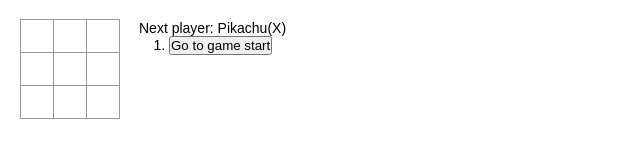
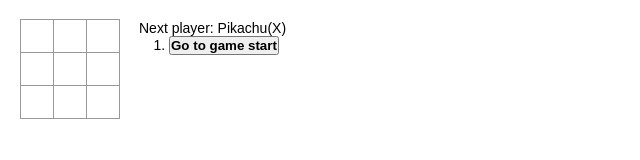
Before and after one commit to Pika0546/WEBNC_btcn1, a React (Create React App) app: page / in a window 1280 px wide. Shown: the top 160 px of the page, without its empty margins (0-640 px from the left). Built offline with nearby package versions, Linux system fonts and the light colour scheme.

Commit message:
show winner info

```diff
--- a/src/App.js
+++ b/src/App.js
@@ -70,14 +70,20 @@ export default class App extends Component {
 	}
 
 	render() {
-		const { board, players, turn, moves } = this.state;
-		const status = calculateWinner(board) ? "Winner": "Next player";
+		const { board, players, turn, moves, displayMoves } = this.state;
+		const winSquares = calculateWinner(board);
+		const status = winSquares ? "Winner": "Next player";
 		const renderMoves = () => {
 			return moves.map((move, index) => {
 				const desc = `Go to move #${index + 1} (${move.row}, ${move.col}, ${move.value})`
 				return (
 					<li key={index}>
-						<button onClick={() => this.jumpTo(index)}>{desc}</button>
+						<button
+							onClick={() => this.jumpTo(index)}
+							style={{
+								...(index === displayMoves.length - 1 && {fontWeight: "bold"})
+							}}
+						>{desc}</button>
 					</li>
 				);
 			})
@@ -94,7 +100,12 @@ export default class App extends Component {
 					<div>{`${status}: ${players[turn].name}(${players[turn].key})`}</div>
 					<ol>
 						<li>
-							<button onClick={() => this.jumpTo(-1)}>Go to game start</button>
+							<button
+								onClick={() => this.jumpTo(-1)}
+								style={{
+									...(!displayMoves.length && {fontWeight: "bold"})
+								}}
+							>Go to game start</button>
 						</li>
 						{renderMoves()}
 					</ol>
--- a/src/utilities.js
+++ b/src/utilities.js
@@ -82,8 +82,8 @@ export const calculateWinner = (board) => {
             }
         }
         if(flag){
-            return true;
+            return lines[i];
         }
     }
-    return false;
+    return null;
 }
```
